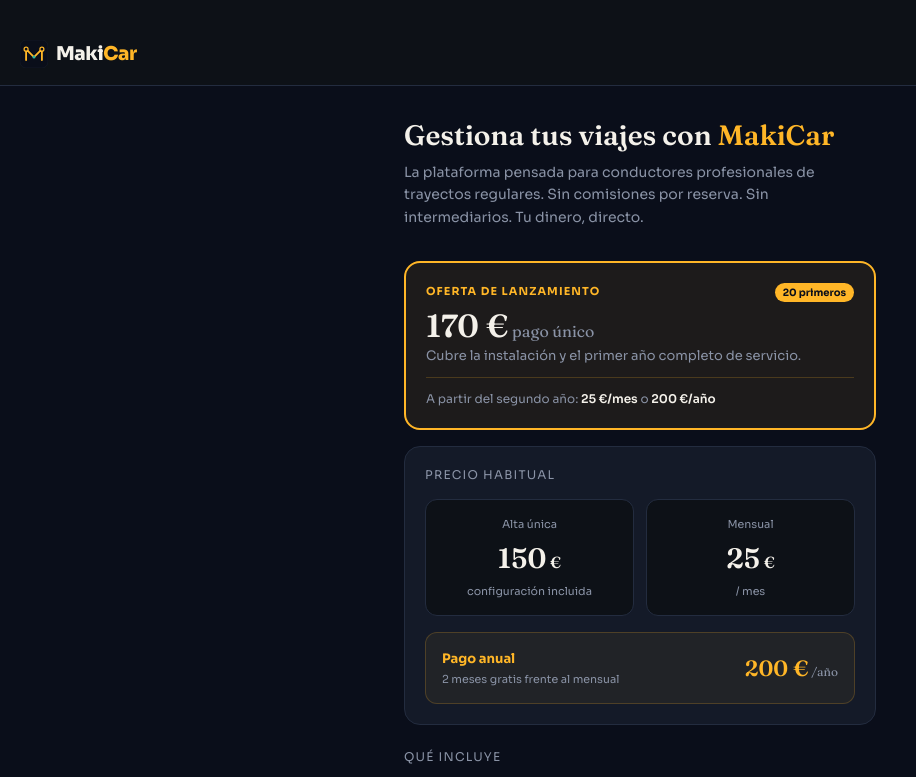
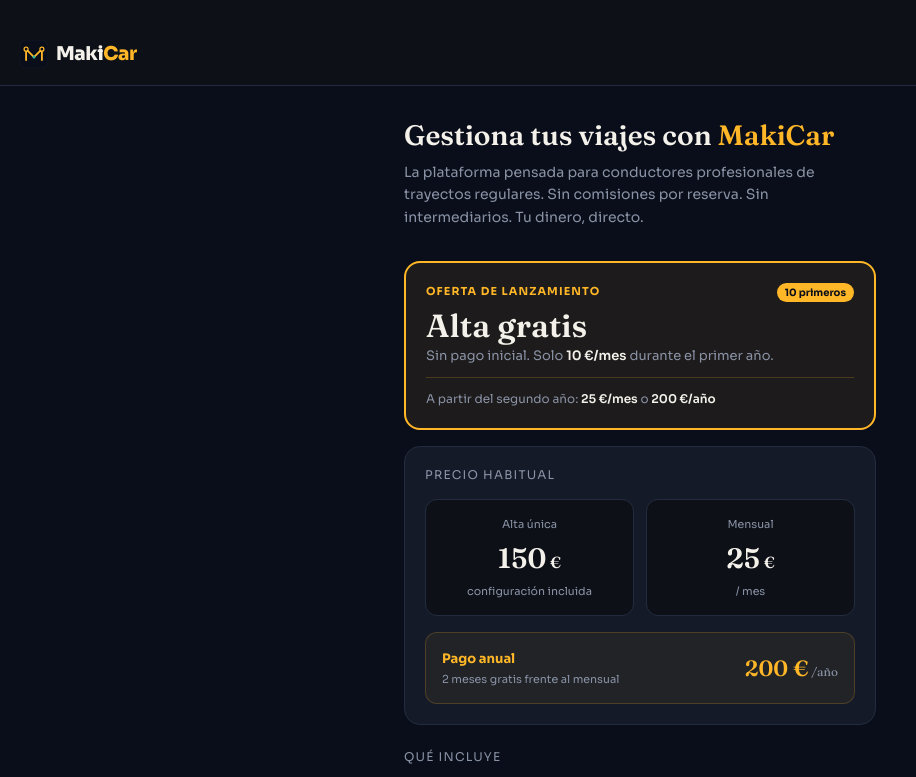
Before and after one commit to elcorreveidile/MakiCar, a Next.js app: page /conductores in a window 1280 px wide. Shown: the top 777 px of the page, without its empty margins (0-916 px from the left). Built offline with nearby package versions, Linux system fonts and the light colour scheme.

Commit message:
Actualizar oferta piloto: 10 primeros conductores, alta gratis + 10 €/mes
Sin pago inicial. Solo 10 €/mes el primer año; tarifa estándar desde
el segundo año (25 €/mes o 200 €/año).

https://claude.ai/code/session_01Nvir9gLJccrvt7RKgtPa2n

```diff
--- a/src/app/conductores/page.tsx
+++ b/src/app/conductores/page.tsx
@@ -67,15 +67,15 @@ export default function ConductoresPage() {
         <div className="bg-[rgba(255,182,39,.08)] border-2 border-ambar rounded-2xl p-5 mb-4">
           <div className="flex justify-between items-start mb-2">
             <p className="text-ambar text-[11px] font-bold uppercase tracking-widest">Oferta de lanzamiento</p>
-            <span className="text-[10px] font-bold text-noche bg-ambar px-2 py-0.5 rounded-full">20 primeros</span>
+            <span className="text-[10px] font-bold text-noche bg-ambar px-2 py-0.5 rounded-full">10 primeros</span>
           </div>
           <p className="font-fraunces text-[32px] font-semibold text-blanco leading-none mb-1">
-            170 €<span className="text-[16px] text-gris font-normal"> pago único</span>
+            Alta gratis
           </p>
-          <p className="text-gris text-[13px] mb-3">
-            Cubre la instalación y el primer año completo de servicio.
+          <p className="text-gris text-[13px] mb-1">
+            Sin pago inicial. Solo <span className="text-blanco font-semibold">10 €/mes</span> durante el primer año.
           </p>
-          <div className="border-t border-ambar/20 pt-3">
+          <div className="border-t border-ambar/20 pt-3 mt-3">
             <p className="text-gris text-[12px]">A partir del segundo año: <span className="text-blanco font-semibold">25 €/mes</span> o <span className="text-blanco font-semibold">200 €/año</span></p>
           </div>
         </div>
```
